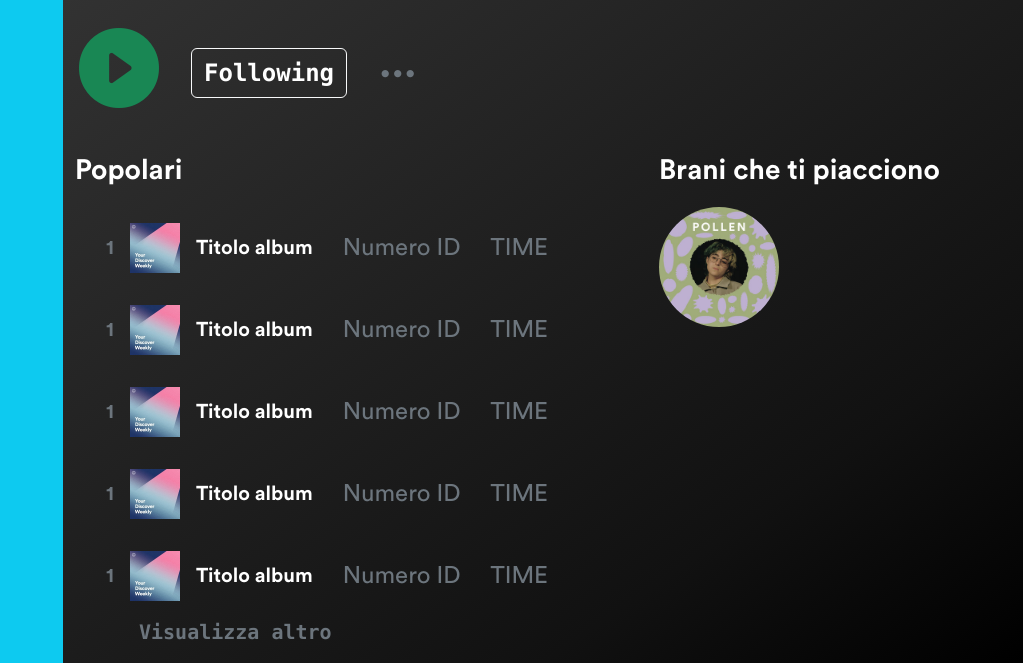
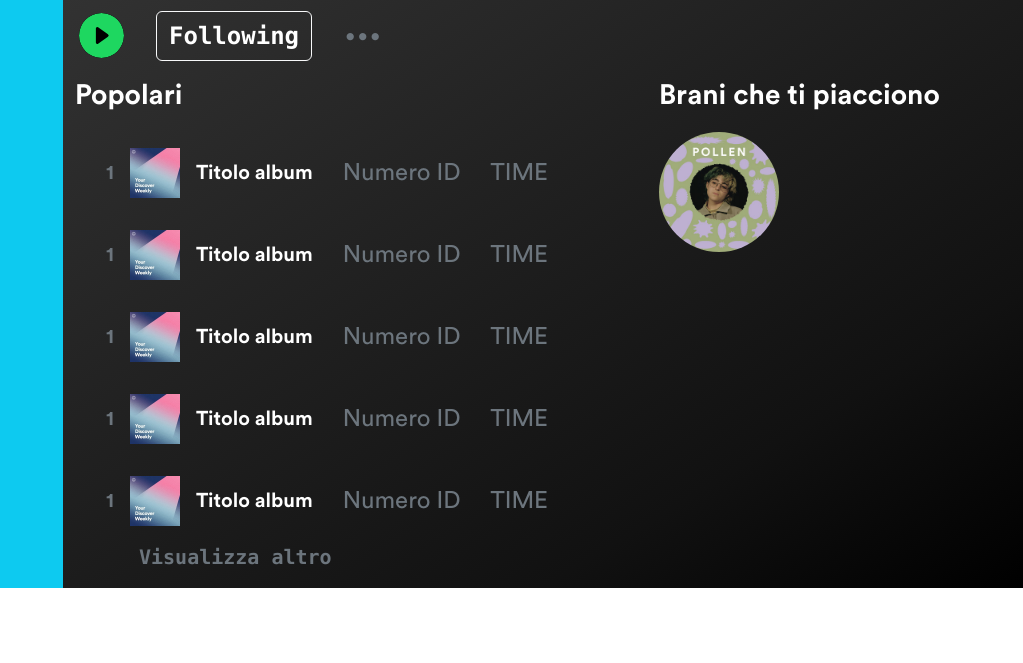
Before and after one commit to Estethell/Build-Week-2, a plain HTML site: page artist.html in a window 1280 px wide. Shown: the part 419-1082 px from the top of the page, without its empty margins (257-1280 px from the left). After the commit the page ends 1007 px from the top, so only its background shows below. Drawn offline with nearby package versions, Linux system fonts and the light colour scheme.

Commit message:
commit 05-03-24

```diff
--- a/index.html
+++ b/artist.html
@@ -34,18 +34,34 @@
             <div>
               <div class="d-flex">
                 <div class="d-flex align-items-center">
-                  <div class="m-3"><i class="play text-success bi bi-play-circle-fill"></i></div>
+                  <div class="m-3">
+                    <svg
+                      xmlns="http://www.w3.org/2000/svg"
+                      width="45"
+                      height="45"
+                      fill="currentColor"
+                      class="bi bi-play-circle-fill rounded-circle bg-black"
+                      viewBox="0 0 16 16"
+                      style="color: #1ed760"
+                    >
+                      <path
+                        d="M16 8A8 8 0 1 1 0 8a8 8 0 0 1 16 0M6.79 5.093A.5.5 0 0 0 6 5.5v5a.5.5 0 0 0 .79.407l3.5-2.5a.5.5 0 0 0 0-.814z"
+                      />
+                    </svg>
+                  </div>
                   <button class="btn btn-outline-light mx-3 text-white fw-bolder fs-4 font-monospace">Following</button>
                   <p class="fs-1 fw-bold text-secondary mx-3">...</p>
                 </div>
               </div>
             </div>
 
+            <!-- Inizio seconda parte -->
             <div>
               <div class="container">
                 <div class="row">
                   <div class="col-7">
                     <p class="fs-3 fw-bold text-white">Popolari</p>
+                    <!-- Inizio card -->
                     <div class="d-flex flex-column">
                       <div class="d-flex justify-content-around ms-3 me-5 align-items-center">
                         <div class="d-flex align-items-center">
@@ -62,6 +78,9 @@
                         <div><p class="text-secondary fs-4 fs-bold m-0">TIME</p></div>
                       </div>
                     </div>
+                    <!-- fine card -->
+
+                    <!-- Inizio card -->
                     <div class="d-flex flex-column">
                       <div class="d-flex justify-content-around ms-3 me-5 align-items-center">
                         <div class="d-flex align-items-center">
@@ -78,6 +97,8 @@
                         <div><p class="text-secondary fs-4 fs-bold m-0">TIME</p></div>
                       </div>
                     </div>
+                    <!-- Fine card -->
+                    <!-- Inizio card -->
                     <div class="d-flex flex-column">
                       <div class="d-flex justify-content-around ms-3 me-5 align-items-center">
                         <div class="d-flex align-items-center">
@@ -94,6 +115,8 @@
                         <div><p class="text-secondary fs-4 fs-bold m-0">TIME</p></div>
                       </div>
                     </div>
+                    <!-- Fine card -->
+                    <!-- Inizio card -->
                     <div class="d-flex flex-column">
                       <div class="d-flex justify-content-around ms-3 me-5 align-items-center">
                         <div class="d-flex align-items-center">
@@ -110,6 +133,8 @@
                         <div><p class="text-secondary fs-4 fs-bold m-0">TIME</p></div>
                       </div>
                     </div>
+                    <!-- Fine card -->
+                    <!-- Inizio card con visualizzazioni finale-->
                     <div class="d-flex flex-column">
                       <div class="d-flex justify-content-around ms-3 me-5 align-items-center">
                         <div class="d-flex align-items-center">
@@ -129,13 +154,17 @@
                         <p class="fs-5 font-monospace fw-bold text-secondary ms-5 ps-3">Visualizza altro</p>
                       </div>
                     </div>
+                    <!-- Fine card -->
                   </div>
+                  <!-- Fine colonna sinistra -->
+                  <!-- Inizio colonna destra -->
                   <div class="col-5">
                     <div class="d-flex flex-column justify-content-start mx-4">
                       <p class="fs-3 fw-bold text-white">Brani che ti piacciono</p>
                       <img class="rounded-circle" src="../assets/img/image-3.jpg" alt="foto_Album" width="120px" />
                     </div>
                   </div>
+                  <!-- Fine colonna destra -->
                 </div>
               </div>
             </div>
```
